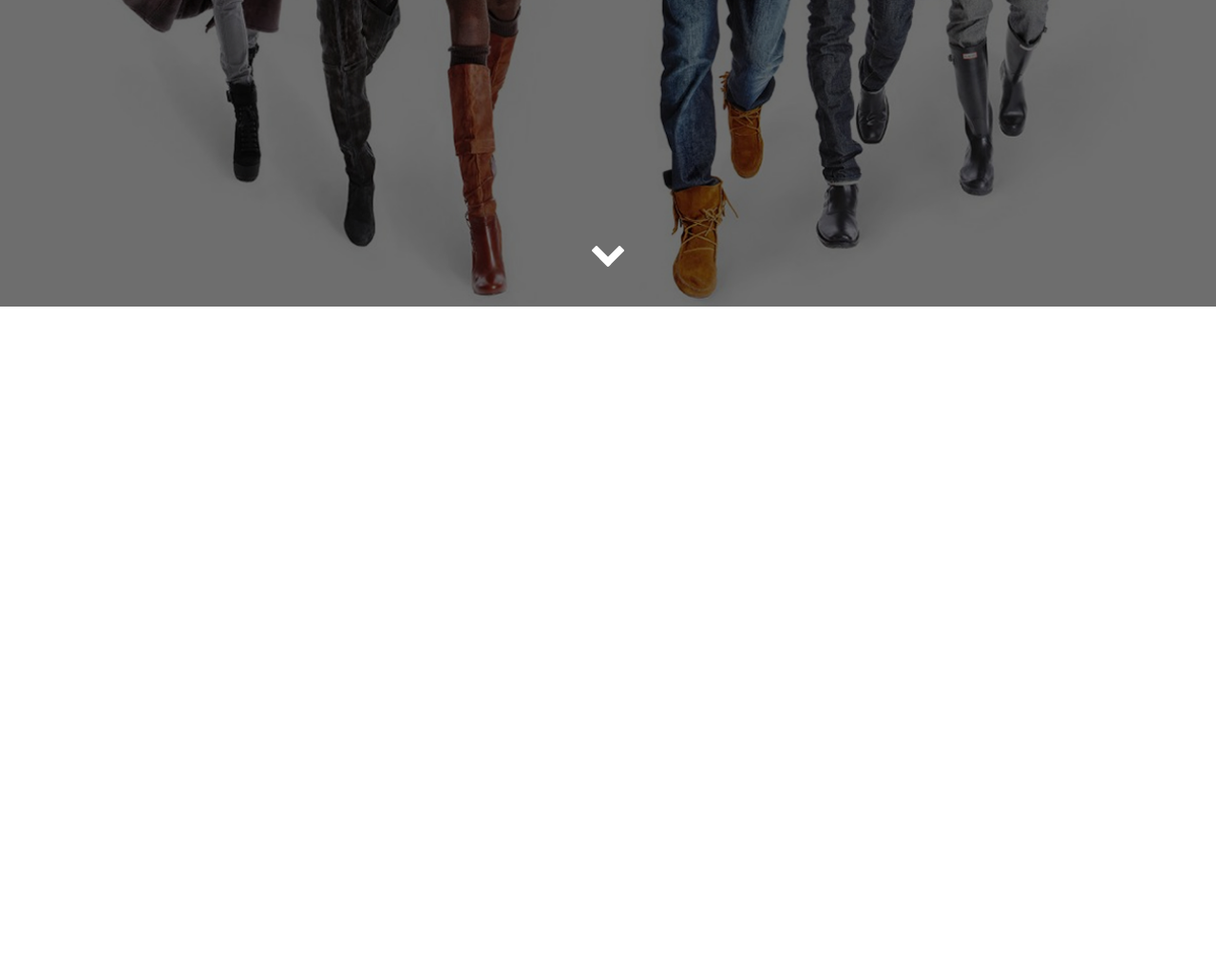
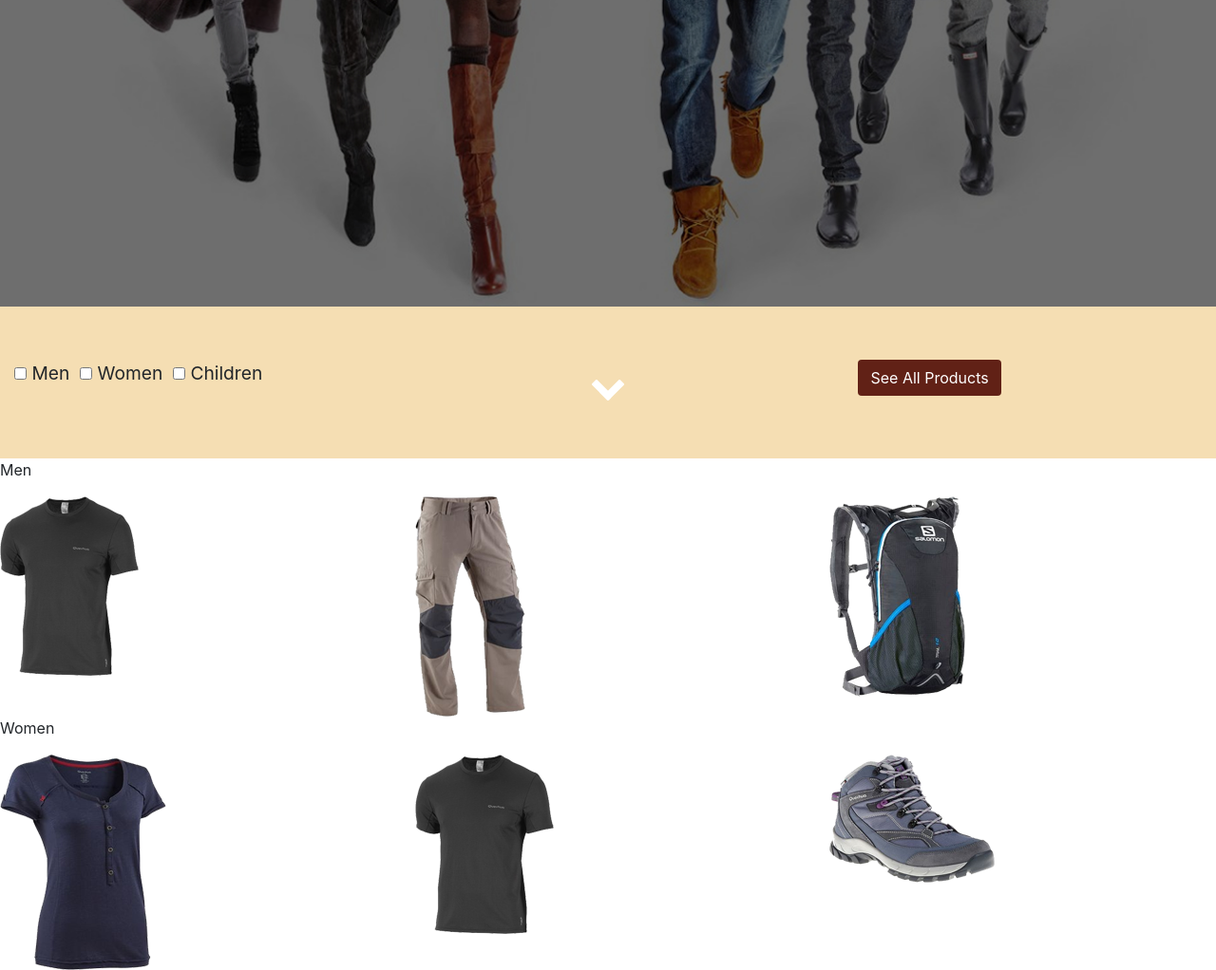
Before and after one commit to kiprotichdominic/Yolomy-Design, a plain HTML site: page index.html in a window 1280 px wide. Shown: the part 477-1499 px from the top of the page at 95% size. Before the commit the page ends 800 px from the top, so only its background shows below. Drawn offline with Linux system fonts and the light colour scheme.

Commit message:
add images

```diff
--- a/css/styles.css
+++ b/css/styles.css
@@ -25,19 +25,47 @@
   color: white;
 }
 .mouse {
-    padding-top: 32vh;
+  padding-top: 31vw;
+}
+.myproducts {
+  background-color: wheat;
+}
+/* form styling */
+form {
+  font-size: 1.5vw;
+}
+.seeproducts {
+  height: 20vh;
+  padding-top: 7vh;
+}
+.seeproducts > form {
+  display: flex;
+}
+.mybtn {
+  margin-left: 49vw;
+  background-color: rgb(97, 33, 22);
+  color: white;
 }
 
 /* media queries */
 /* // Extra small devices portrait phones, less than 576px) */
-@media (max-width: 575.98px) {  }
+@media (max-width: 575.98px) {
+  .mouse {
+    padding-top: 24vw;
+  }
+}
 
 /* // Small devices (landscape phones, less than 768px) */
 @media (max-width: 767.98px) {
- }
+  .mybtn {
+    margin-left: 100vw;
+  }
+}
 
 /* // Medium devices (tablets, less than 992px) */
-@media (max-width: 991.98px) {  }
+@media (max-width: 991.98px) {
+}
 
 /* // Large devices (desktops, less than 1200px) */
-@media (max-width: 1199.98px) {  }
+@media (max-width: 1199.98px) {
+}
--- a/index.html
+++ b/index.html
@@ -47,6 +47,54 @@
           <img src="./assets/mouse_click.png" class="img-fluid mouse" alt="" />
         </div>
       </header>
+      <div class="container-fluid myproducts">
+        <div class="seeproducts">
+          <form>
+            <div class="checkbox">
+              <label> <input type="checkbox" /> Men </label>
+            </div>
+            &nbsp;&nbsp;
+            <div class="checkbox">
+              <label> <input type="checkbox" /> Women </label>
+            </div>
+            &nbsp;&nbsp;
+            <div class="checkbox">
+              <label> <input type="checkbox" /> Children </label>
+            </div>
+            <button class="btn mybtn">See All Products</button>
+          </form>
+        </div>
+      </div>
+      <div>
+        <div class="men">
+          <p>Men</p>
+          <div class="row">
+            <div class="col-md-4">
+              <img src="./assets/products/tshirt.png" alt="" />
+            </div>
+            <div class="col-md-4">
+              <img src="./assets/products/pants.png" alt="" />
+            </div>
+            <div class="col-md-4">
+              <img src="./assets/products/backpack.png" alt="" />
+            </div>
+          </div>
+        </div>
+        <div class="women">
+          <p>Women</p>
+          <div class="row">
+            <div class="col-md-4">
+              <img src="./assets/products/tshirt_ladies.png" alt="" />
+            </div>
+            <div class="col-md-4">
+              <img src="./assets/products/tshirt.png" alt="" />
+            </div>
+            <div class="col-md-4">
+              <img src="./assets/products/trekkingshoes.png" alt="" />
+            </div>
+          </div>
+        </div>
+      </div>
     </main>
     <script src="./js/main.js"></script>
   </body>
```
